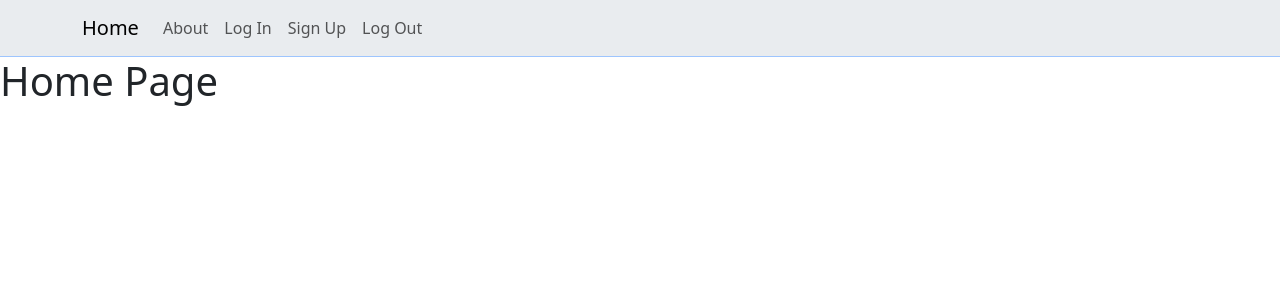
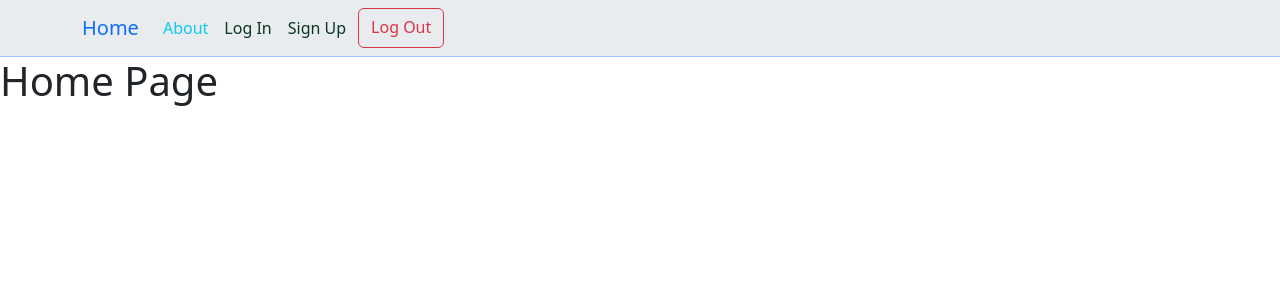
Before and after one commit to jpadden01/flask-blog, a Flask app: page / in a window 1280 px wide. Shown: the top 300 px of the page. Run offline with Flask 3, Linux system fonts and the light colour scheme.

Commit message:
Styled nav items

```diff
--- a/flaskblog/templates/layout.html
+++ b/flaskblog/templates/layout.html
@@ -19,11 +19,11 @@
                     </button>
                     <div class="collapse navbar-collapse" id="navCollapse">
                         <div class="navbar-nav">
-                            <a href="#" class="navbar-brand">Home</a>
-                            <a href="#" class="nav-item nav-link">About</a>
-                            <a href="#" class="nav-item nav-link">Log In</a>
-                            <a href="#" class="nav-item nav-link">Sign Up</a>
-                            <a href="#" class="nav-item nav-link">Log Out</a>
+                            <a href="#" class="navbar-brand text-primary">Home</a>
+                            <a href="#" class="nav-item nav-link text-info">About</a>
+                            <a href="#" class="nav-item nav-link text-success-emphasis">Log In</a>
+                            <a href="#" class="nav-item nav-link text-success-emphasis">Sign Up</a>
+                            <a href="#" class="btn btn-outline-danger mx-1">Log Out</a>
                         </div>
                     </div>
                 </div>
```
